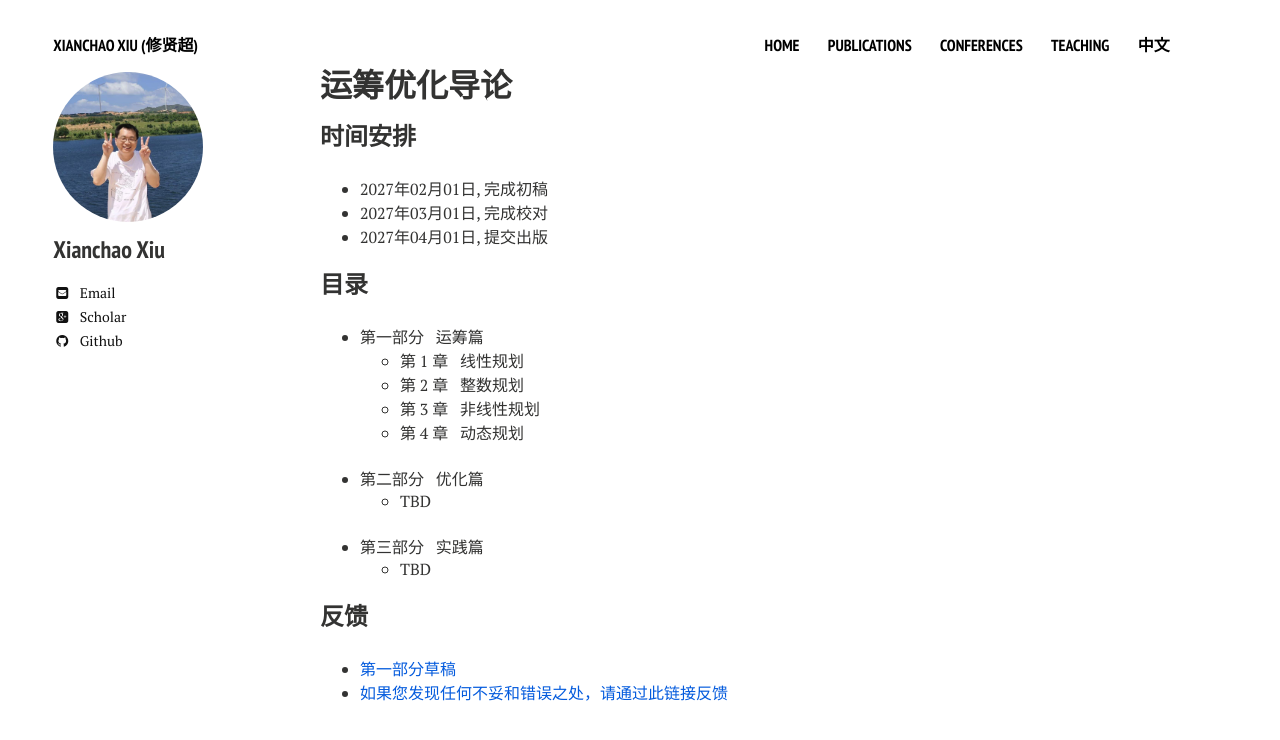
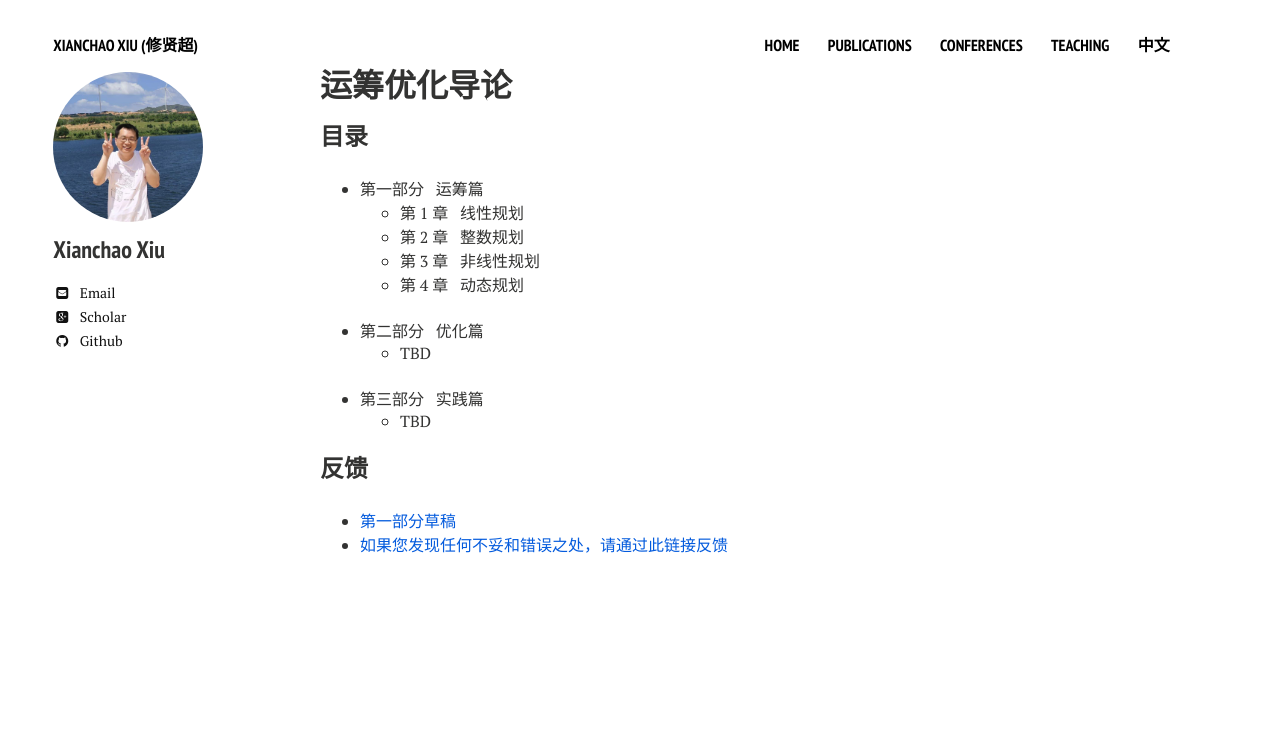
Before and after one commit to xianchaoxiu/xianchaoxiu.github.io, a Jekyll site: the page built from chinese/book/ORO/index.md, in a window 1280 px wide. Shown: the top 740 px of the page. Built offline with Jekyll 4.4.1, drawn with Linux system fonts in a browser that asks for light colours; nearby versions of some CDN libraries.

Commit message:
Update index.md

```diff
--- a/chinese/book/ORO/index.md
+++ b/chinese/book/ORO/index.md
@@ -4,13 +4,6 @@ title: 运筹优化导论
 comments: false
 share: false
 ---
-
-
-### 时间安排
-
-* 2027年02月01日, 完成初稿 <br>
-* 2027年03月01日, 完成校对 <br>
-* 2027年04月01日, 提交出版 <br>
 
 
 ### 目录
```
